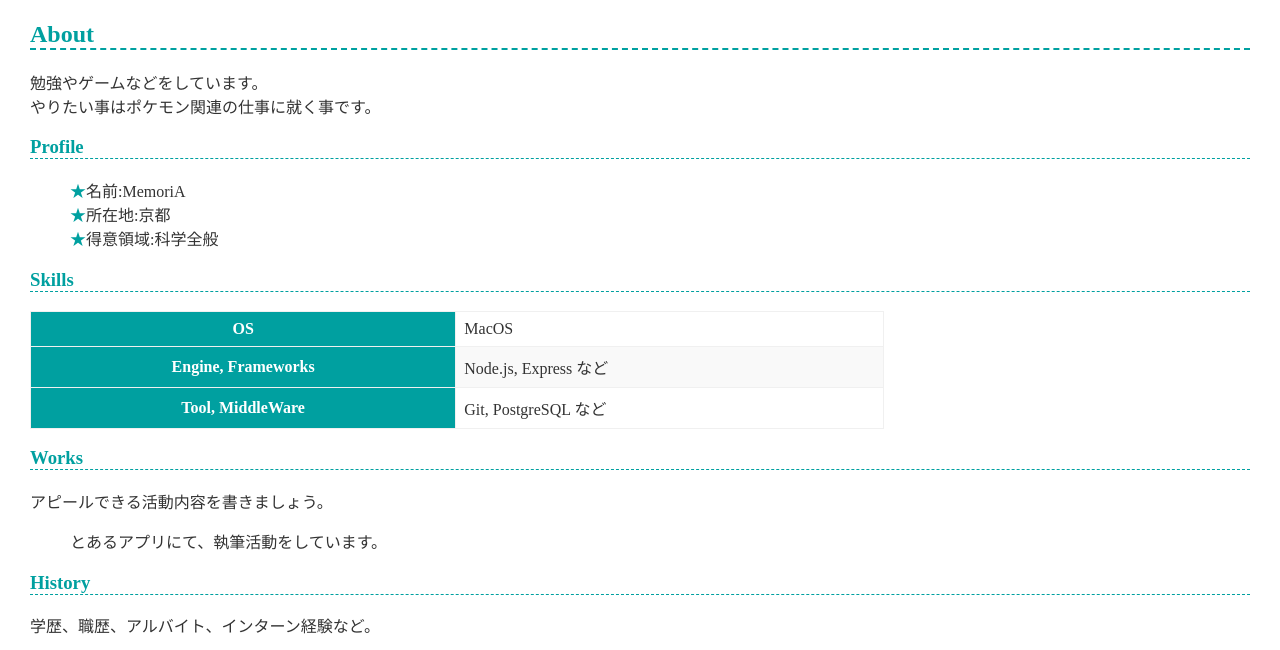
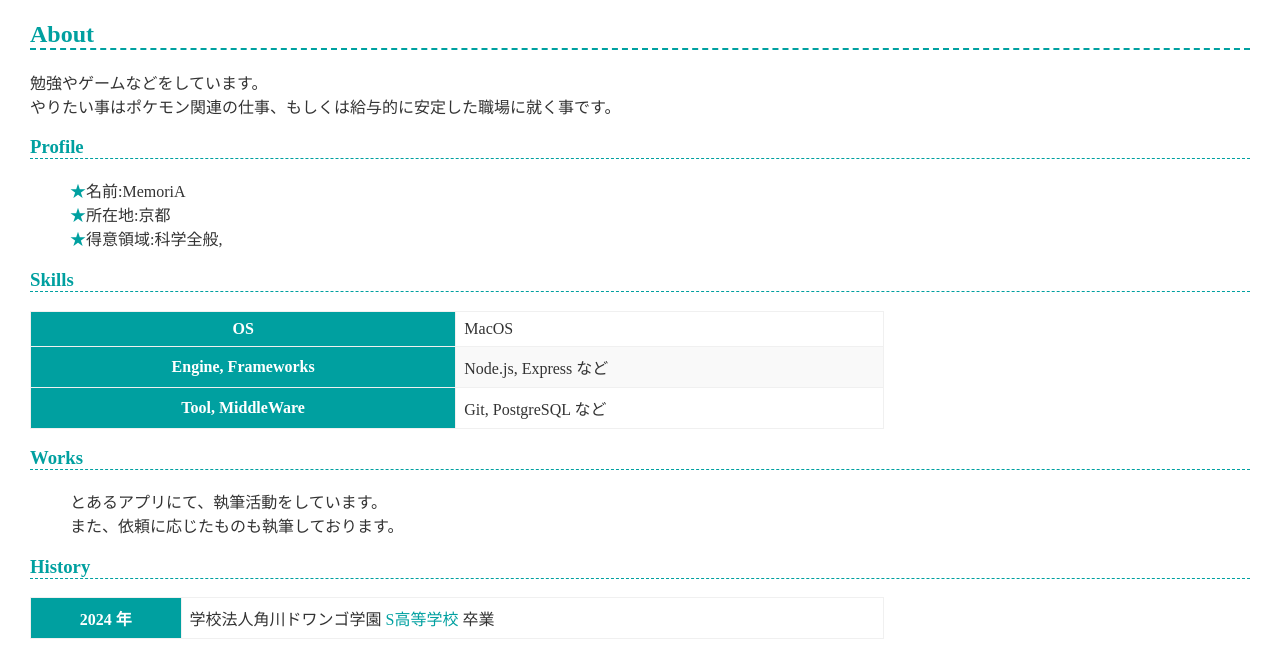
Before and after one commit to MemoriA1147/MemoriA.github.io, a plain HTML site: page index.html in a window 1280 px wide. Shown: the part 132-782 px from the top of the page. Drawn offline with Linux system fonts and the light colour scheme.

Commit message:
Update index.html

```diff
--- a/index.html
+++ b/index.html
@@ -12,14 +12,14 @@
     <h2>About</h2>
     <p>
       勉強やゲームなどをしています。<br>
-      やりたい事はポケモン関連の仕事に就く事です。
+      やりたい事はポケモン関連の仕事、もしくは給与的に安定した職場に就く事です。
     </p>
 
     <h3>Profile</h3>
     <ul>
       <li>名前:MemoriA</li>
       <li>所在地:京都</li>
-      <li>得意領域:科学全般</li>
+      <li>得意領域:科学全般,</li>
     </ul>
 
     <h3>Skills</h3>
@@ -39,11 +39,10 @@
     </table>
 
     <h3>Works</h3>
-    <p>アピールできる活動内容を書きましょう。</p>
-    <ul>とあるアプリにて、執筆活動をしています。
+    <ul>とあるアプリにて、執筆活動をしています。<br>
+        また、依頼に応じたものも執筆しております。
     </ul>
     <h3>History</h3>
-    <p>学歴、職歴、アルバイト、インターン経験など。</p>
     <table>
       <tr>
         <th>2024 年</th>
```
